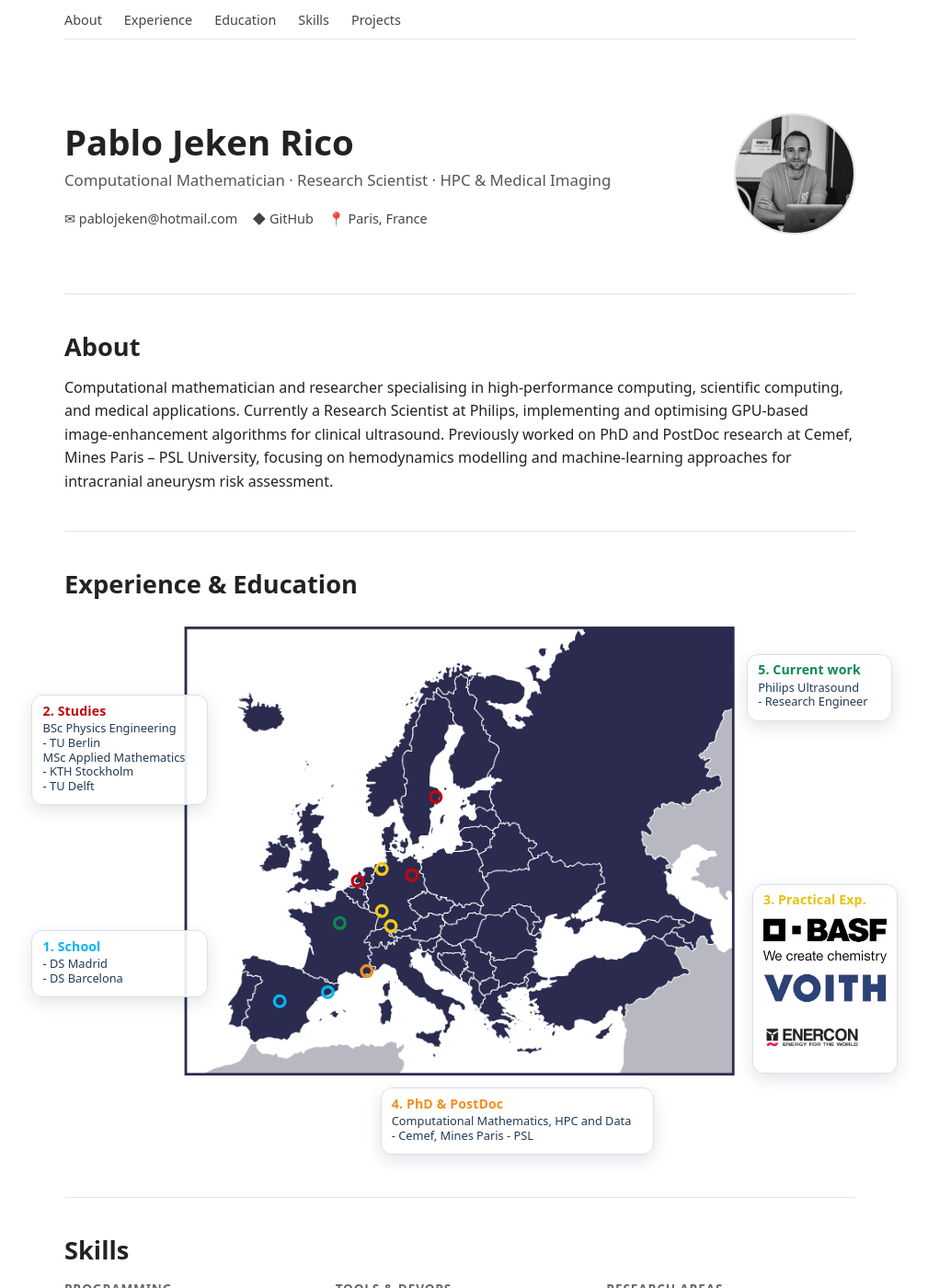
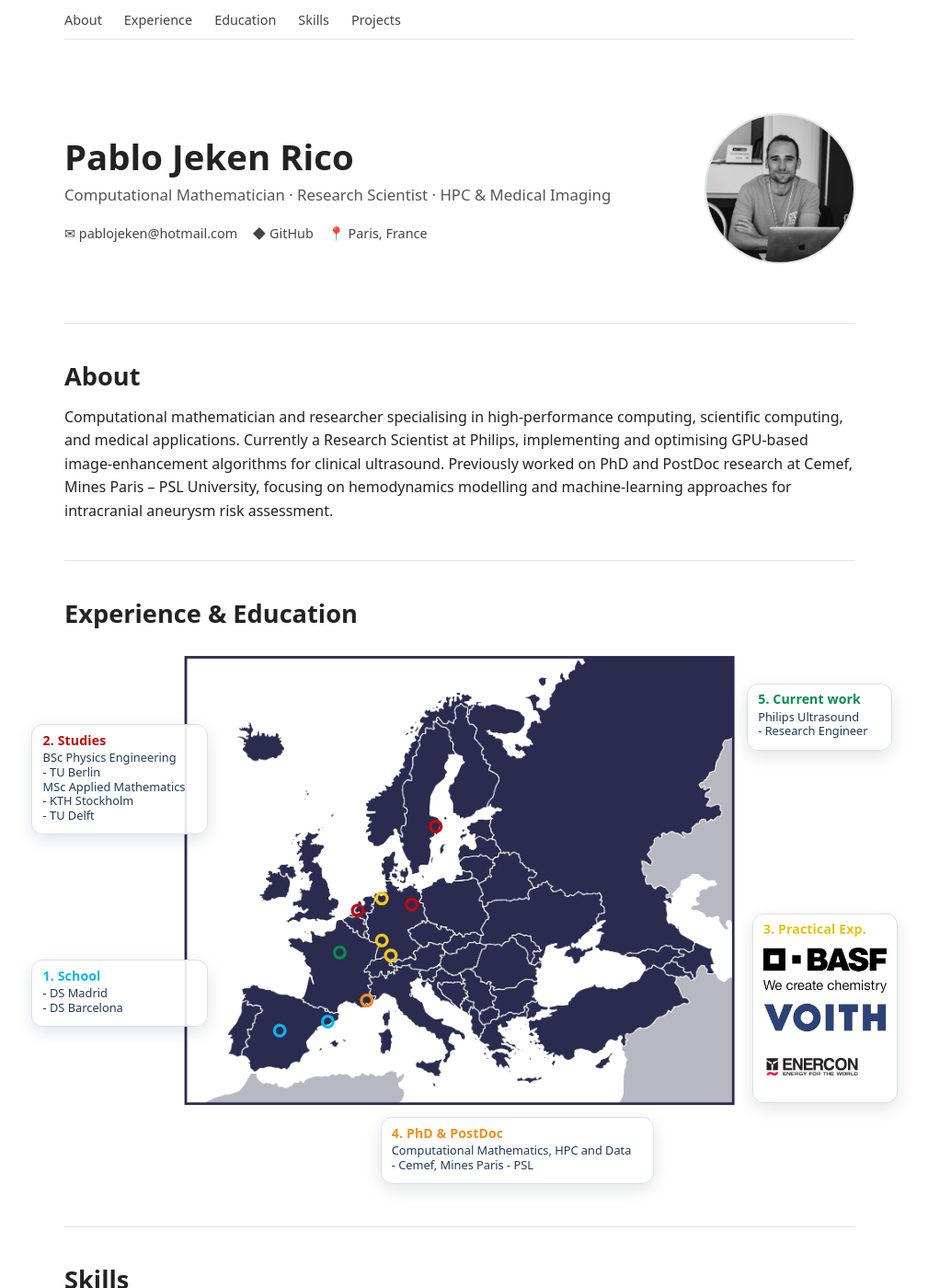
Before and after one commit to pjekenrico/pjekenrico.github.io, a Jekyll site: the page built from index.md, in a window 1280 px wide and 1400 px high. Shown: the whole window at 92% size, without its empty margins (140-1149 px from the left). Built offline with Jekyll 4.4.1, drawn with Linux system fonts in a browser that asks for light colours.

Commit message:
increased profile pic size

```diff
--- a/assets/css/main.css
+++ b/assets/css/main.css
@@ -82,8 +82,8 @@ hr {
 }
 
 .hero-photo {
-  width: 128px;
-  height: 128px;
+  width: 160px;
+  height: 160px;
   border-radius: 50%;
   object-fit: cover;
   flex-shrink: 0;
@@ -119,8 +119,8 @@ hr {
   }
 
   .hero-photo {
-    width: 108px;
-    height: 108px;
+    width: 140px;
+    height: 140px;
   }
 }
 
```
